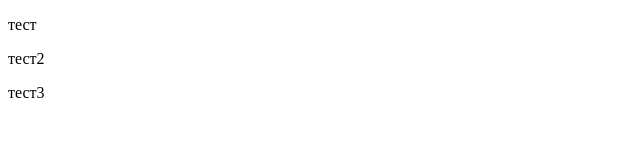
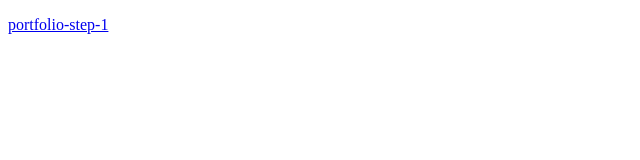
Before and after one commit to EternalRival/eternalrival.github.io, a plain HTML site: page index.html in a window 1280 px wide. Shown: the whole page, without its empty margins (0-640 px from the left). Drawn offline with Linux system fonts and the light colour scheme.

Commit message:
добавил ссылку

```diff
--- a/index.html
+++ b/index.html
@@ -2,11 +2,11 @@
 <html lang="ru">
   <head>
     <meta charset="utf-8" />
-    <title>Тайтл</title>
+    <title>ER Github Pages</title>
   </head>
   <body>
-    <p>тест</p>
-    <p>тест2</p>
-    <p>тест3</p>
+    <p>
+      <a href="portfolio-step-1">portfolio-step-1</a>
+    </p>
   </body>
 </html>
```
